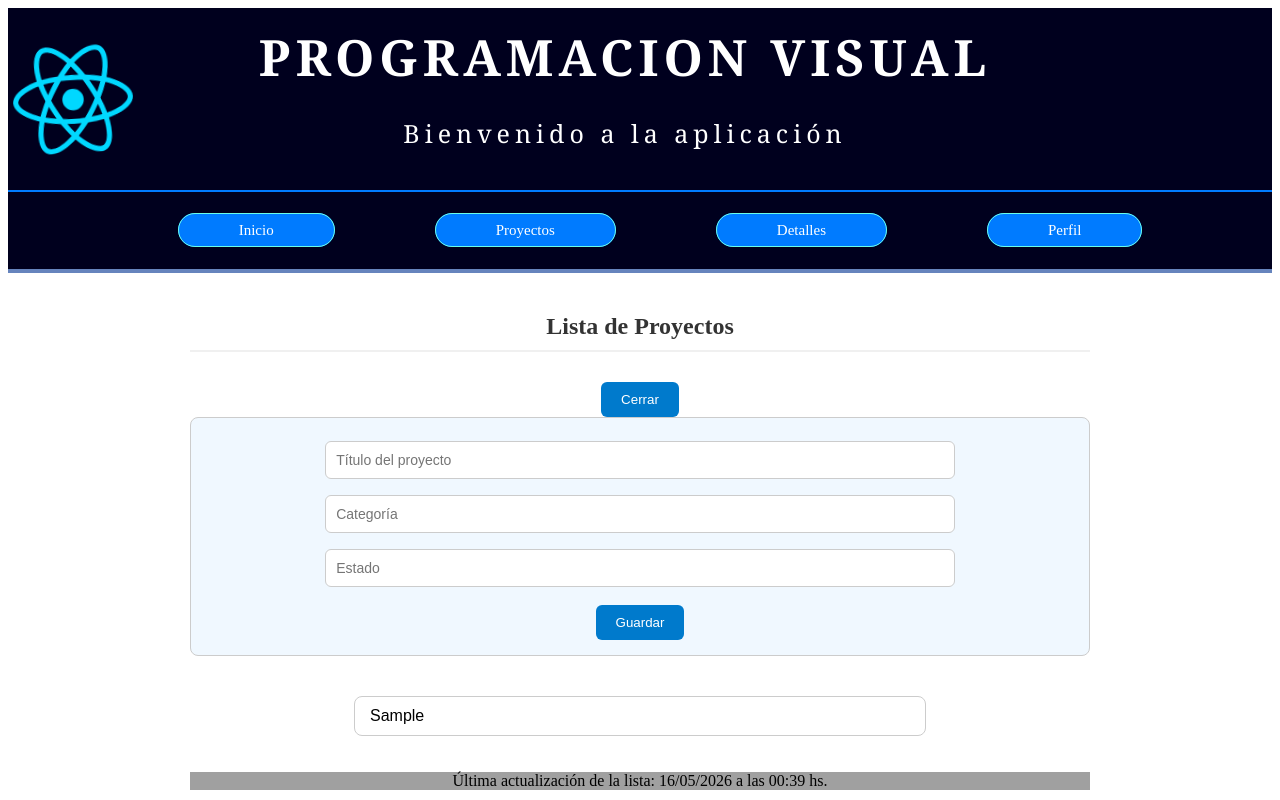
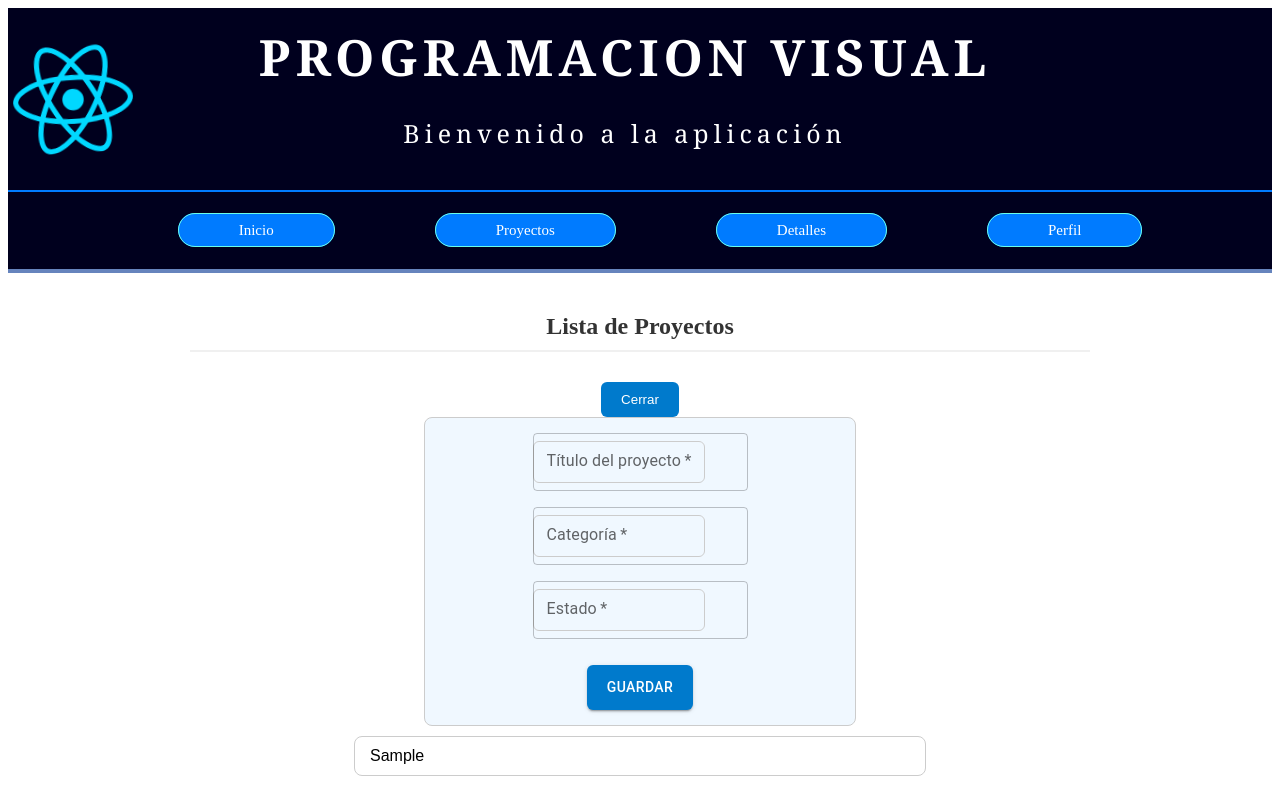
Before and after one commit to MarcosGuanuco/pv_tp3_grupo12, a React (Vite) app in the folder pv_tp3_grupo12_React/: page /proyectos in a window 1280 px wide. Both pictures are taken after typing "Sample" into the empty fields and a click on the button "Agregar proyecto". Shown: the top 800 px of the page. Built offline with nearby package versions, Linux system fonts and the light colour scheme.

Commit message:
Adaptacion de la pagina FormularioProyecto.jsx al Material UI selecionado

```diff
--- a/pv_tp3_grupo12_React/src/components/FormularioProyecto.jsx
+++ b/pv_tp3_grupo12_React/src/components/FormularioProyecto.jsx
@@ -1,4 +1,5 @@
 import { useState } from "react";
+import { TextField, Button, Box } from "@mui/material";
 
 function FormularioProyecto({ onAgregar }) {
   const [form, setForm] = useState({
@@ -42,33 +43,37 @@ function FormularioProyecto({ onAgregar }) {
   };
 
   return (
-    <form className="form-agregar" onSubmit={handleSubmit}>
-      <input
-        type="text"
+    <Box
+      component="form"
+      className="form-agregar"
+      onSubmit={handleSubmit}
+      sx={{ display: "flex", flexDirection: "column", gap: 2, maxWidth: 400, margin: "0 auto" }}
+    >
+      <TextField
+        label="Título del proyecto"
         name="titulo"
         value={titulo}
         onChange={handleChange}
-        placeholder="Título del proyecto"
         required
       />
-      <input
-        type="text"
+      <TextField
+        label="Categoría"
         name="categoria"
         value={categoria}
         onChange={handleChange}
-        placeholder="Categoría"
         required
       />
-      <input
-        type="text"
+      <TextField
+        label="Estado"
         name="estado"
         value={estado}
         onChange={handleChange}
-        placeholder="Estado"
         required
       />
-      <button className="btn-guardar" type="submit">Guardar</button>
-    </form>
+      <Button variant="contained" color="primary" type="submit">
+        Guardar
+      </Button>
+    </Box>
   );
 }
 
```
